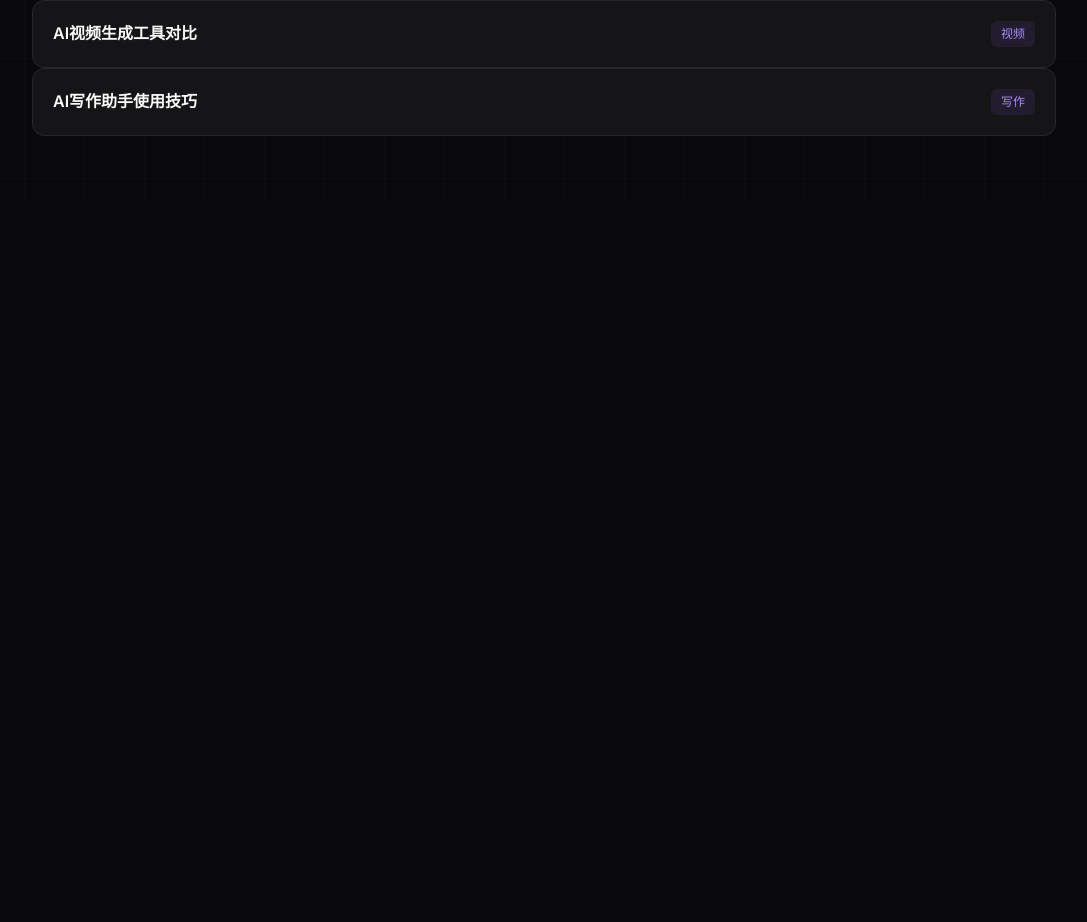
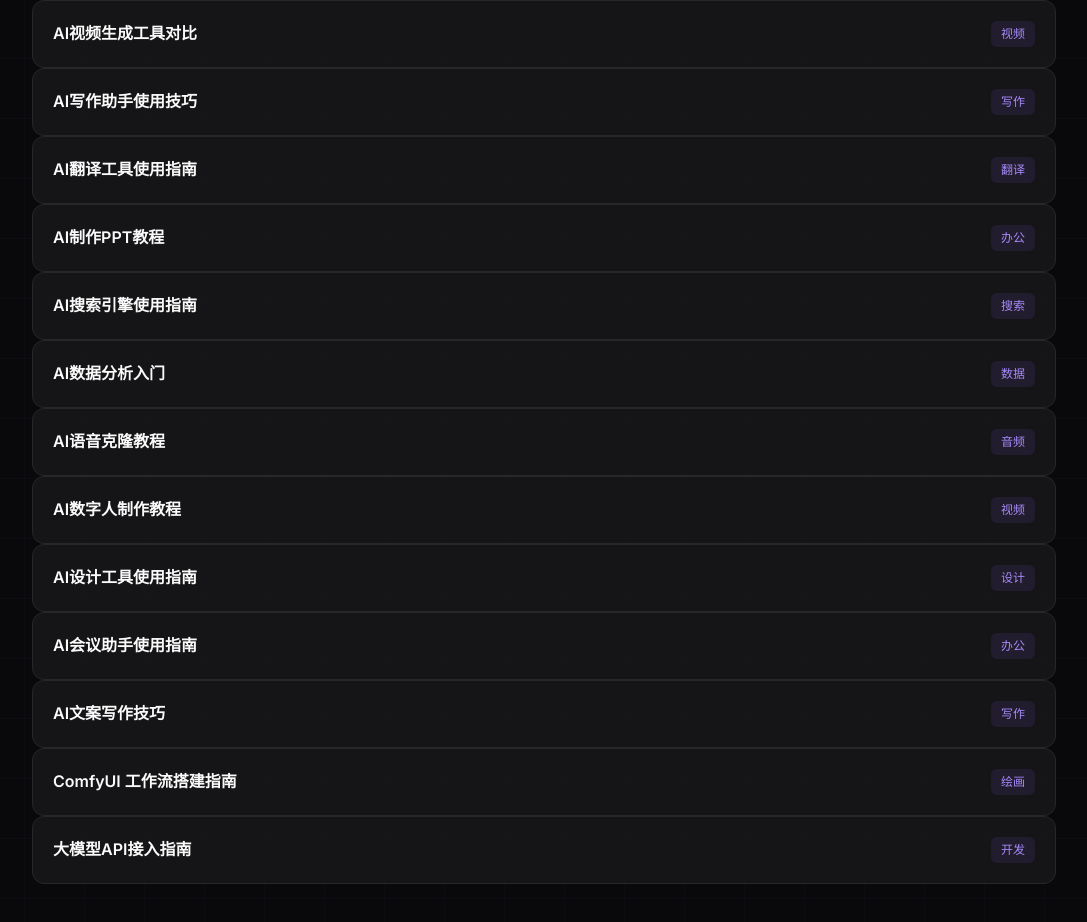
Before and after one commit to uncle-light/deepzd, a Next.js app: page /tutorials in a window 1280 px wide. Shown: the part 722-1644 px from the top of the page, without its empty margins (96-1183 px from the left). Before the commit the page ends 922 px from the top, so only its background shows below. Built offline with nearby package versions, Linux system fonts and the light colour scheme.

Commit message:
feat: 教程内容丰富完成（20篇）

```diff
--- a/src/app/data/tutorials.ts
+++ b/src/app/data/tutorials.ts
@@ -327,4 +327,215 @@
 ### 文案优化
 粘贴原文，要求润色或改写。`
   },
+  {
+    slug: "ai-translation",
+    title: "AI翻译工具使用指南",
+    tag: "翻译",
+    content: `## 推荐工具
+
+### DeepL
+- 翻译质量最高
+- 支持26种语言
+- 保留格式
+
+### Google翻译
+- 语种最全
+- 免费使用
+- 实时翻译
+
+### ChatGPT翻译
+- 可定制风格
+- 理解上下文
+- 解释文化差异
+
+## 使用技巧
+
+提供上下文信息，获得更准确的翻译结果。`
+  },
+  {
+    slug: "ai-ppt",
+    title: "AI制作PPT教程",
+    tag: "办公",
+    content: `## 推荐工具
+
+### Gamma
+- 输入主题自动生成
+- 设计精美
+- 支持导出
+
+### Beautiful.ai
+- 智能排版
+- 模板丰富
+
+## 制作流程
+
+1. 确定主题和大纲
+2. 用 AI 生成内容
+3. 选择模板美化
+4. 导出分享`
+  },
+  {
+    slug: "ai-search",
+    title: "AI搜索引擎使用指南",
+    tag: "搜索",
+    content: `## 推荐工具
+
+### Perplexity
+- 实时联网搜索
+- 引用来源
+- 追问深入
+
+### You.com
+- 多模式搜索
+- 代码模式
+
+## 使用技巧
+
+善用追问功能，逐步深入获取信息。`
+  },
+  {
+    slug: "ai-data-analysis",
+    title: "AI数据分析入门",
+    tag: "数据",
+    content: `## 推荐工具
+
+### ChatGPT Code Interpreter
+- 上传数据文件
+- 自动分析可视化
+
+### Julius AI
+- 专业数据分析
+- 图表生成
+
+## 应用场景
+
+数据清洗、统计分析、可视化报告。`
+  },
+  {
+    slug: "ai-voice",
+    title: "AI语音克隆教程",
+    tag: "音频",
+    content: `## 推荐工具
+
+### ElevenLabs
+- 高质量语音合成
+- 支持克隆声音
+
+### Resemble AI
+- 企业级方案
+
+## 使用场景
+
+配音、有声书、虚拟主播。`
+  },
+  {
+    slug: "ai-avatar",
+    title: "AI数字人制作教程",
+    tag: "视频",
+    content: `## 推荐工具
+
+### HeyGen
+- 数字人视频生成
+- 多语言配音
+
+### D-ID
+- 照片生成说话视频
+
+## 应用场景
+
+营销视频、培训课程、虚拟主播。`
+  },
+  {
+    slug: "ai-design",
+    title: "AI设计工具使用指南",
+    tag: "设计",
+    content: `## 推荐工具
+
+### Canva AI
+- 一键生成设计
+- 模板丰富
+
+### Adobe Firefly
+- 专业级生成
+- 商用安全
+
+## 应用场景
+
+海报设计、Logo生成、UI设计。`
+  },
+  {
+    slug: "ai-meeting",
+    title: "AI会议助手使用指南",
+    tag: "办公",
+    content: `## 推荐工具
+
+### Otter.ai
+- 实时转录
+- 自动摘要
+
+### Fireflies
+- 会议记录
+- 行动项提取
+
+## 核心功能
+
+自动转录、摘要生成、行动项提取。`
+  },
+  {
+    slug: "ai-copywriting",
+    title: "AI文案写作技巧",
+    tag: "写作",
+    content: `## 推荐工具
+
+### Copy.ai
+- 营销文案生成
+- 多种模板
+
+### Jasper
+- 品牌声音定制
+
+## 写作场景
+
+广告文案、社媒内容、营销邮件。`
+  },
+  {
+    slug: "comfyui",
+    title: "ComfyUI 工作流搭建指南",
+    tag: "绘画",
+    content: `## 什么是 ComfyUI
+
+基于节点的 AI 图像生成界面，高度可定制。
+
+## 优势
+
+- 可视化工作流
+- 支持各种模型
+- 社区工作流丰富
+
+## 入门步骤
+
+1. 下载安装
+2. 导入模型
+3. 加载工作流`
+  },
+  {
+    slug: "llm-api",
+    title: "大模型API接入指南",
+    tag: "开发",
+    content: `## API选择
+
+### OpenAI API
+- GPT系列模型
+- 文档完善
+
+### Claude API
+- 长上下文
+- 代码能力强
+
+## 接入步骤
+
+1. 获取API Key
+2. 安装SDK
+3. 调用接口`
+  },
 ];
```
